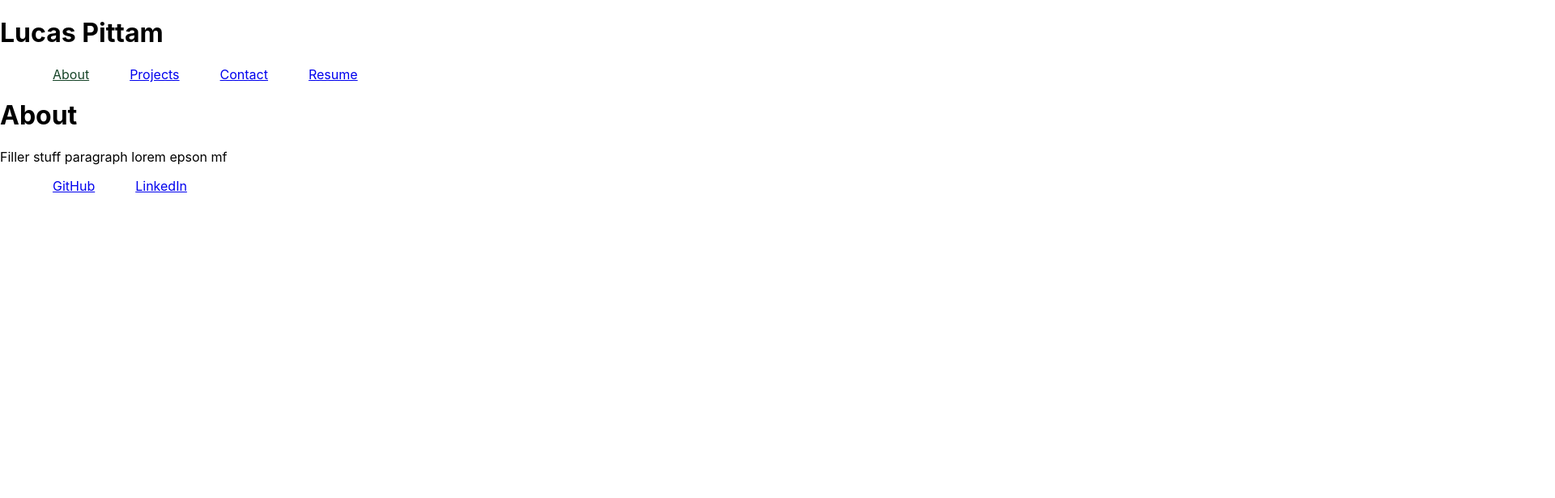
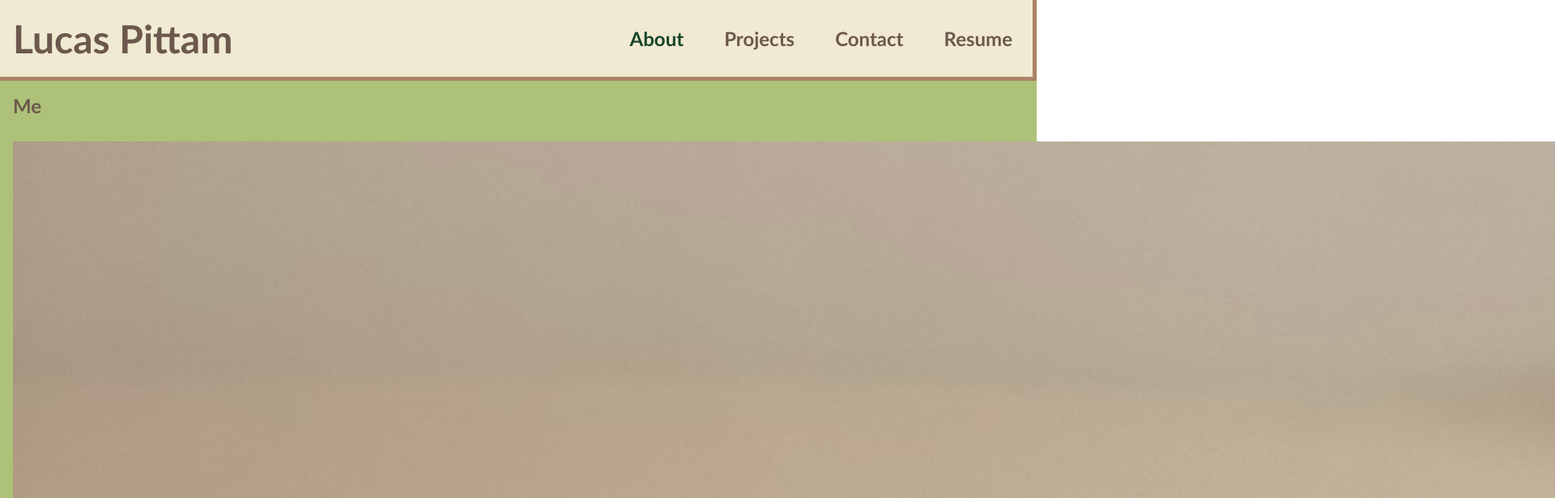
Before and after one commit to lucaspittam/react-portfolio, a React (Create React App) app in the folder react-portfolio/: page / in a window 1280 px wide. Shown: the top 616 px of the page at 81% size, 1920 px wide, since content can reach past the window. Built offline with nearby package versions, Linux system fonts and the light colour scheme.

Commit message:
added pics and stlying for site along with fixing somne syntax

```diff
--- a/react-portfolio/public/index.html
+++ b/react-portfolio/public/index.html
@@ -24,7 +24,7 @@
       work correctly both with client-side routing and a non-root public URL.
       Learn how to configure a non-root public URL by running `npm run build`.
     -->
-    <title>React App</title>
+    <title>Lucas's Portfolio</title>
   </head>
   <body>
     <noscript>You need to enable JavaScript to run this app.</noscript>
--- a/react-portfolio/src/components/Footer.js
+++ b/react-portfolio/src/components/Footer.js
@@ -1,6 +1,6 @@
 import React from 'react';
 
-function Footer() {
+const Footer = () => {
 
     const links = [
         {
@@ -14,8 +14,8 @@ function Footer() {
     ];
 
     return (
-        <footer>
-            <ul className="nav-list">
+        <footer className="footer">
+            <ul className="nav-list footer-list">
                 {links.map((link) => (
                     <li className="list-item" key={link.name}>
                         <a href={link.url} target="_blank" rel="noopener noreferrer">{link.name}</a>
--- a/react-portfolio/src/components/Nav.js
+++ b/react-portfolio/src/components/Nav.js
@@ -11,7 +11,7 @@ function Nav(props) {
                     <a href={'#' + page.toLowerCase()}
                         onClick={() => props.setCurrentPage(page)}
                         className={props.currentPage === page ? 'navActive' : 'nav-link'}>
-                        {page}
+                        <h2>{page}</h2>
                     </a>
                 </li>
             ))}
--- a/react-portfolio/src/components/Portfolio.js
+++ b/react-portfolio/src/components/Portfolio.js
@@ -23,9 +23,13 @@ function Portfolio() {
 
     return (
         <div>
-        <h1>Lucas Pittam</h1>
-        <Nav currentPage={currentPage} setCurrentPage={setCurrentPage} />
-        <div>{renderPage(currentPage)}</div>
+        <header className="header">
+                <h1>Lucas Pittam </h1>
+                <Nav currentPage={currentPage} setCurrentPage={setCurrentPage} />
+            </header>
+            <main className="wrapper">
+                {renderPage(currentPage)}
+            </main>
         <Footer />
     </div>
     );
--- a/react-portfolio/src/components/pages/About.js
+++ b/react-portfolio/src/components/pages/About.js
@@ -1,12 +1,21 @@
 import React from 'react';
+import profilePic from "../../pics/profile.jpg";
+
 
 const About = () => (
-    <div>
-        <h1>About</h1>
+    <section>
+        <h2 className="section-header">Me</h2>
+        <img src={profilePic} alt="Joe Lawton" />
         <p>
-            Filler stuff paragraph lorem epson mf
+        Full-stack developer with a passion for solving problems and a commitment to lifelong learning. Skills in Html,
+        Javascript, React and with the unique skill set of using creativity and logic to solve comprehensive puzzles
+        through code. I am Motivated to develop responsive websites and apps. Positioned to provide a unique perspective
+        on how users interact with websites and software platforms by leveraging educational background with a Certificate
+        of Web Development from University of Toronto and work experience in Brand Development and Sales. When not drinking
+        coffee and spending long hours at a computer, I like to stay fit with Mixed Martial arts like Brazilian Jiu Jitsu and Boxing.
         </p>
-    </div>
+
+    </section>
 );
 
 export default About;
--- a/react-portfolio/src/components/pages/Contact.js
+++ b/react-portfolio/src/components/pages/Contact.js
@@ -34,7 +34,7 @@ const Contact = () => {
 
     return (
         <section>
-            <h1>Contact me</h1>
+            <h2 className="section-header">Contact me</h2>
             <form id="contact-form" onSubmit={handleSubmit}>
             <div>
                 <label htmlFor="name">Name:</label>
@@ -46,7 +46,7 @@ const Contact = () => {
             </div>
             <div>
                 <label htmlFor="message">Message:</label>
-                <textarea name="message" rows="5" defaultValue={message} onBlur={handleChange} />
+                <textarea name="message" rows="10" defaultValue={message} onBlur={handleChange} />
             </div>
             {errorMessage && (
                 <div>
--- a/react-portfolio/src/components/pages/Projects.js
+++ b/react-portfolio/src/components/pages/Projects.js
@@ -32,22 +32,26 @@ const projects = [
     }
 ]
 const Projects = () => (
-    <div>
-        <h1>Projects</h1>
+    <section>
+    <h2 className="section-header">Projects</h2>
+        <div className="project-wrapper">
             {projects.map(project => (
-                <div className={project.style} key={project.name}>
-                    <a href={project.liveURL} target="_blank" rel="noopener noreferrer">
-
-                        {project.name}
-                    </a>
-                    <a href={project.ghURL} target="_blank" rel="noopener noreferrer">
-                        GitHub Repo
-                    </a>
-                    <p>{project.tech}</p>
+                <div className={`${project.style} project-item`} key={project.name}>
+                    <div className="project-header">
+                        <a href={project.liveURL} target="_blank" rel="noopener noreferrer" className="project-title">
+                            {project.name}
+                        </a>
+                        <a href={project.ghURL} target="_blank" rel="noopener noreferrer" className="project-github">
+                            GitHub
+                        </a>
+                    </div>
+                    <p className="project-tech">{project.tech}</p>
                 </div>
 
             ))}
-    </div>
+        </div>
+
+</section>
 );
 
 export default Projects;
--- a/react-portfolio/src/components/pages/Resume.js
+++ b/react-portfolio/src/components/pages/Resume.js
@@ -6,22 +6,21 @@ const resumeName = resume.split('/')[3].split('.')[0].concat(".pdf");
 
 //get the div that has all of the info for Resume
 const Resume = () => (
-    <div>
-        <a href={resume} download={resumeName}>Resume</a>
+    <section>
+        <h2 className="section-header">Resume</h2>
+        <p className="download-link">Download my <a href={resume} download={resumeName}>resume</a></p>
 
-        <h3>Front-end Skills</h3>
-        <ul>
+        <h3 className="list-header">Front-end proficiencies</h3>
+        <ul className="prof-list">
             <li>HTML</li>
             <li>CSS</li>
             <li>JavaScript</li>
             <li>jQuery</li>
-            <li>responsive design</li>
             <li>React</li>
-            <li>Bootstrap</li>
         </ul>
 
-        <h3>Back-end Skills</h3>
-        <ul>
+        <h3 className="list-header">Back-end proficiencies</h3>
+        <ul className="prof-list">
             <li>APIs</li>
             <li>Node</li>
             <li>Express</li>
@@ -29,7 +28,7 @@ const Resume = () => (
             <li>MongoDB, Mongoose</li>
             <li>REST</li>
         </ul>
-    </div>
+    </section>
 );
 
 export default Resume;
--- a/react-portfolio/src/index.css
+++ b/react-portfolio/src/index.css
@@ -1,28 +1,149 @@
-body {
+* {
+  box-sizing: border-box;
   margin: 0;
-  font-family: -apple-system, BlinkMacSystemFont, 'Segoe UI', 'Roboto', 'Oxygen',
-    'Ubuntu', 'Cantarell', 'Fira Sans', 'Droid Sans', 'Helvetica Neue',
-    sans-serif;
-  -webkit-font-smoothing: antialiased;
-  -moz-osx-font-smoothing: grayscale;
 }
 
-code {
-  font-family: source-code-pro, Menlo, Monaco, Consolas, 'Courier New',
-    monospace;
+html, body {
+  height: 100%;
+  display: flex;
+  flex-direction: column;
+}
+
+body {
+  font-family: "Trebuchet MS", Helvetica, sans-serif;
+}
+
+:root {
+  --light: #f0ead2;
+  --primary: #dde5b6;
+  --secondary: #adc178;
+  --tertiary: #a98467;
+  --dark: #6c584c;
+  --error: rgb(228, 46, 1);
+  --spacing-one: calc(1rem * 0.5);
+  --spacing-two: calc(1rem);
+  --spacing-five: calc(2.5rem);
+
+}
+
+.header {
+  background-color: var(--light);
+  display: flex;
+  justify-content: space-between;
+  min-height: 100px;
+  border-bottom: 5px solid var(--tertiary);
+  border-right: 5px solid var(--tertiary);
+  color: var(--dark);
+
+}
+
+a {
+  text-decoration: none;
+  color: var(--dark);
+}
+p {
+  margin: 10px;
+}
+
+h1 {
+  display: inline;
+  align-self: center;
+  padding: var(--spacing-two);
+  font-size: 48px;
+}
+
+.wrapper {
+  min-height: calc(100vh - 150px);
+  background-color: var(--secondary);
+}
+
+.section-header {
+  margin-bottom: 30px;
+  color: var(--dark);
+}
+
+section{
+  padding: var(--spacing-two);
+  color: black;
+}
+
+.footer {
+  height: 50px;
+  background-color: var(--light);
+  border-top: 5px solid var(--tertiary);
+  border-right: 5px solid var(--tertiary);
+  color: var(--dark);
+  display: flex;
+  justify-content: center;
+
+}
+
+.footer a:hover {
+  color: var(--tertiary);
+}
+
+.footer-list {
+  padding: 0;
+}
+
+.footer-list li {
+  padding: 0 25px 0 25px;
+  font-size: 20px;
 }
 
 .nav-list {
   display: flex;
   flex-wrap: wrap;
   list-style-type: none;
+  align-items: center;
 }
 
 .list-item {
   margin-right: 25px;
   margin-left: 25px;
 }
+.project-wrapper {
+  display: flex;
+  justify-content: center;
+  flex-wrap: wrap;
+}
 
+.project-item {
+  width: 30%;
+  min-height: 300px;
+  margin: 10px;
+  color: black;
+  display: flex;
+  flex-direction: column;
+}
+
+.project-item a {
+  color: black;
+}
+
+.project-header {
+  background-color: var(--primary);
+  background-color: var(--light);
+}
+
+.project-title {
+  font-size: 24px;
+  color: black;
+  margin-right: 50px;
+}
+
+.project-title:hover {
+  color: var(--tertiary);
+}
+
+.project-tech {
+  margin: 0;
+  background-color: var(--tertiary);
+}
+
+.project-github:hover {
+  color: var(--tertiary);
+}
 
 .navActive {
   color: rgb(22, 68, 40);
@@ -43,3 +164,56 @@ code {
 .blog-site {
   background-color: rgb(87, 120, 132);
 }
+form div {
+  margin-bottom: 25px;
+}
+
+label {
+  display: block;
+}
+
+input {
+  width: 40%;
+  font-size: 18px;
+  outline: none;
+}
+
+textarea {
+  width: 40%;
+  font-size: 18px;
+  outline: none;
+  font-family:Arial, Helvetica, sans-serif
+}
+
+.error-text {
+  color: var(--error)
+}
+
+button {
+  font-size: 1rem;
+  text-decoration: none;
+  padding: 0.25rem 1rem;
+  border-radius: .5rem;
+  border: none;
+  outline: none;
+  cursor: pointer;
+  margin: 0 1px;
+  background-color: var(--tertiary);
+}
+
+.download-link {
+  font-size: 18px;
+}
+
+.download-link a:hover {
+  color: var(--tertiary);
+}
+
+.list-header {
+  margin-top: 25px;
+  font-size: 20px;
+}
+
+.prof-list {
+  font-size: 18px;
+}
```
Also changed, not shown: react-portfolio/src/pics/profile.jpg (added).
